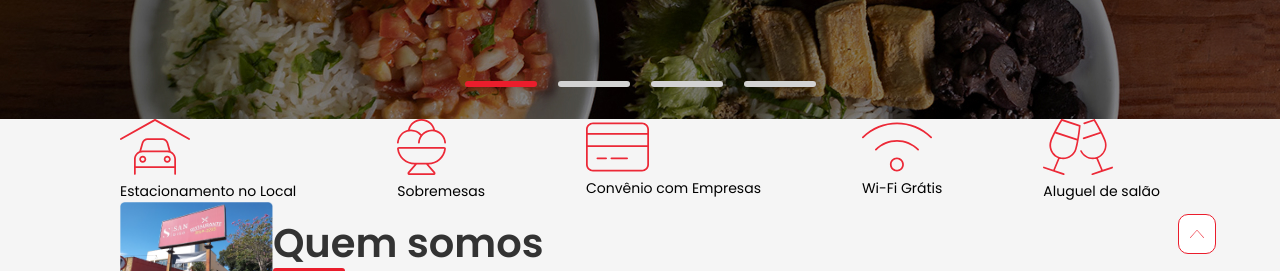
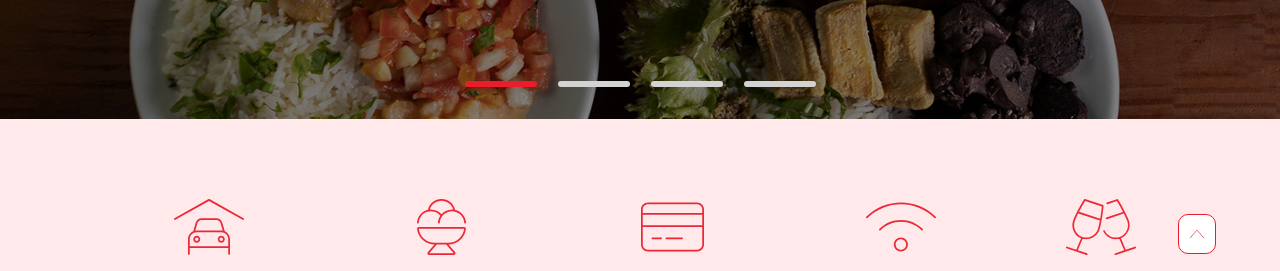
Before and after one commit to felipedalbert/landing-page-restaurant, a plain HTML site: page index.html in a window 1280 px wide. Shown: the part 506-777 px from the top of the page. Drawn offline with Linux system fonts and the light colour scheme.

Commit message:
style(main): benefits style update

```diff
--- a/index.html
+++ b/index.html
@@ -93,23 +93,23 @@
 
             <section class="benefits" id="benefits">
                 <div class="container">
-                    <div class="benfit garage">
+                    <div class="benefit garage">
                         <img src="src/images/section-images/benefits/garage.svg" alt="garagem">
                         <p>Estacionamento no Local</p>
                     </div>
-                    <div class="benfit dessert">
+                    <div class="benefit dessert">
                         <img src="src/images/section-images/benefits/dessert.svg" alt="sobremesa">
                         <p>Sobremesas</p>
                     </div>
-                    <div class="benfit agreement">
+                    <div class="benefit agreement">
                         <img src="src/images/section-images/benefits/card.svg" alt="cartão de crédito">
                         <p>Convênio com Empresas</p>
                     </div>
-                    <div class="benfit free-wifi">
+                    <div class="benefit free-wifi">
                         <img src="src/images/section-images/benefits/wifi.svg" alt="sinal de wifi">
                         <p>Wi-Fi Grátis</p>
                     </div>
-                    <div class="benfit hall-rent">
+                    <div class="benefit hall-rent">
                         <img src="src/images/section-images/benefits/cup.svg" alt="taças">
                         <p>Aluguel de salão</p>
                     </div>
--- a/src/styles/partial-style/default/_header.scss
+++ b/src/styles/partial-style/default/_header.scss
@@ -6,6 +6,7 @@ body{
 
         header{
             background-color: $palette-2;
+            box-shadow: 0px 6px 30px rgba(0, 0, 0, 0.25);;
             border-radius: 0px 0px 10px 10px;
             padding: 20px;
             position: fixed;
--- a/src/styles/partial-style/index-page/_benefits.scss
+++ b/src/styles/partial-style/index-page/_benefits.scss
@@ -0,0 +1,22 @@
+body{
+
+    .main-content-box{
+
+        .benefits{
+            padding-block: 80px;
+            background-color: $palette-3;
+
+            .benefit{
+                display: flex;
+                flex-direction: column;
+                align-items: center;
+
+                p{
+                    color: $palette-1;
+                    margin-top: 24px;
+                    font-weight: 500;
+                }
+            }
+        }
+    }
+}
```
Also changed, not shown: src/styles/root-style/master-style/buffet/buffet-style.css, src/styles/root-style/master-style/index/index-style.css, 2 other files.
